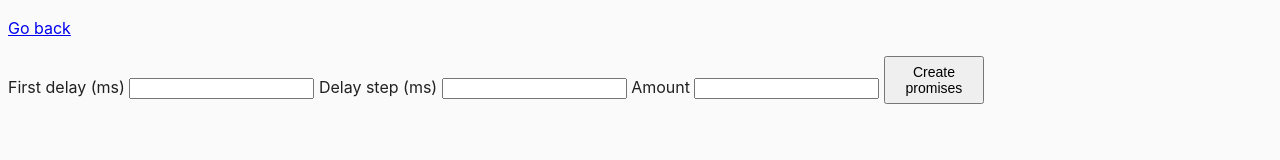
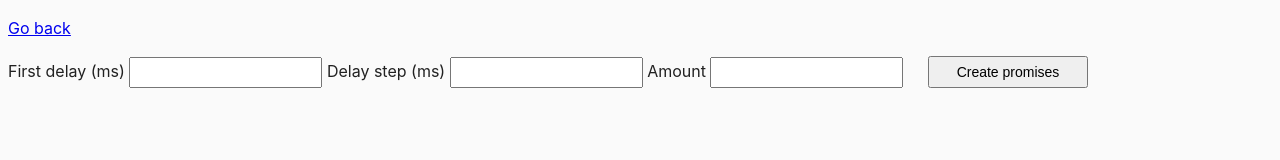
Before and after one commit to sind83/goit-js-hw-09, a website built with Parcel: page src/03-promises.html in a window 1280 px wide. Built offline with nearby package versions, Linux system fonts and the light colour scheme.

Commit message:
Update common.css

```diff
--- a/src/css/common.css
+++ b/src/css/common.css
@@ -46,5 +46,10 @@ button{
   text-transform: uppercase;
 }
 .form button{
-  width: 100px;
+  width: 160px;
+  margin-left: 20px;
 }
+
+.form input {
+ padding: 6px;
+}
```
